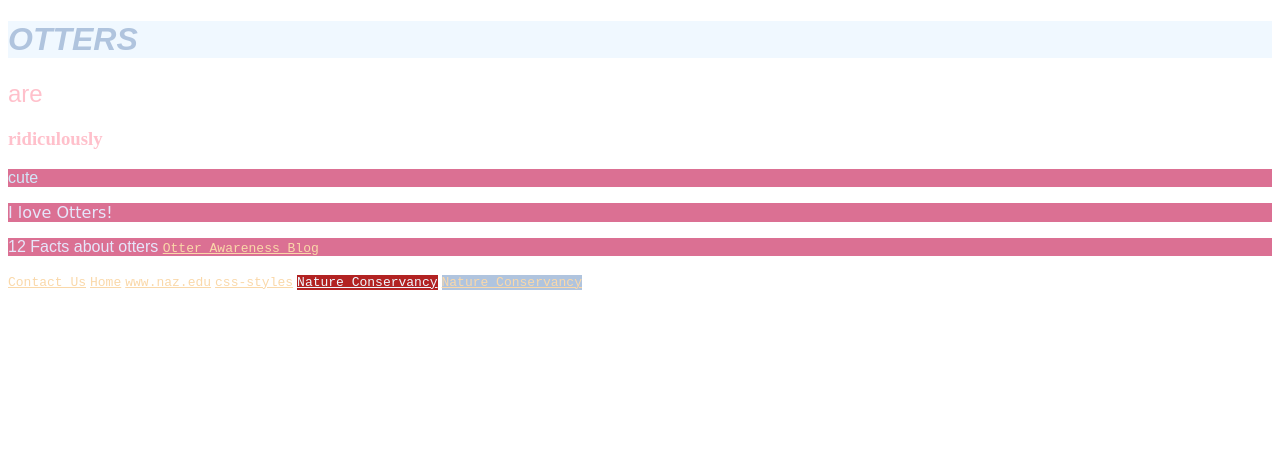
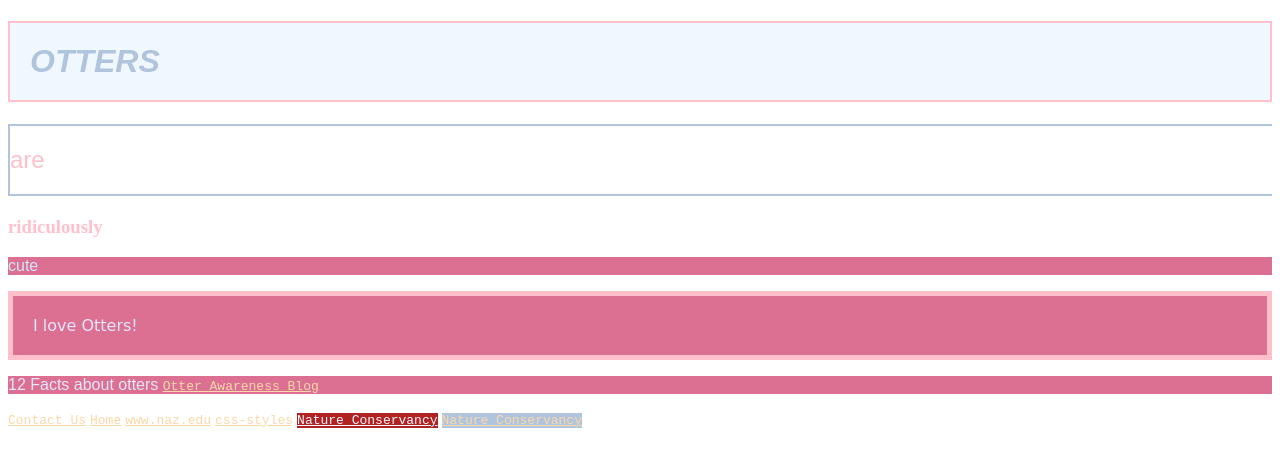
Before and after one commit to jhoch1/assignment-1, a plain HTML site: page index.html in a window 1280 px wide. Drawn offline with Linux system fonts and the light colour scheme.

Commit message:
added boxes around text

```diff
--- a/index.html
+++ b/index.html
@@ -21,17 +21,17 @@
     </head>
 
     <body>
-        <h1 class="cis-260"> OTTERS</h1>
-        <h2 style="color : pink;">are</h2>
+        <h1 class="cis-260" style="border-width: 2px; border-style: solid; border-color: pink; padding: 20px"> OTTERS</h1>
+        <h2 style="color: pink; border-bottom: 2px solid lightsteelblue; padding-bottom: 20px; border-top: 2px solid lightsteelblue; padding-top: 20px; border-left: 2px solid lightsteelblue;">are</h2>
         <h3 style="color : pink;">ridiculously</h3>
         <p id="special-paragraph">cute</p>
-        <p id="special-font">I love Otters!</p>
+        <p id="special-font" style="border-width: 5px; border-style: solid; border-color: pink; padding: 20px">I love Otters!</p>
         <p> 12 Facts about otters <a href="https://www.doi.gov/blog/12-facts-about-otters-sea-otter-awareness-week" target="_blank">Otter Awareness Blog</a></p>
         <a href="contact.html">Contact Us</a>
         <a href="index.html">Home</a>
         <a href="http://www.naz.edu" target="_blank">www.naz.edu</a>
         <a href="css/styles.css">css-styles</a>
-        <a class="test" href="https://www.nature.org/en-us/explore/animals-we-protect-test/" target="_blank" style="color: aliceblue">Nature Conservancy</a>
+        <a class="test" href="https://www.nature.org/en-us/explore/animals-we-protect-test/" target="_blank" style="color: aliceblue" style="border-width: 2px; border-style: solid; border-color: pink;">Nature Conservancy</a>
         <a class="link" href="https://www.nature.org/en-us/explore/animals-we-protect-test/" target="_blank">Nature Conservancy</a>
     </body>
 </html>
```
